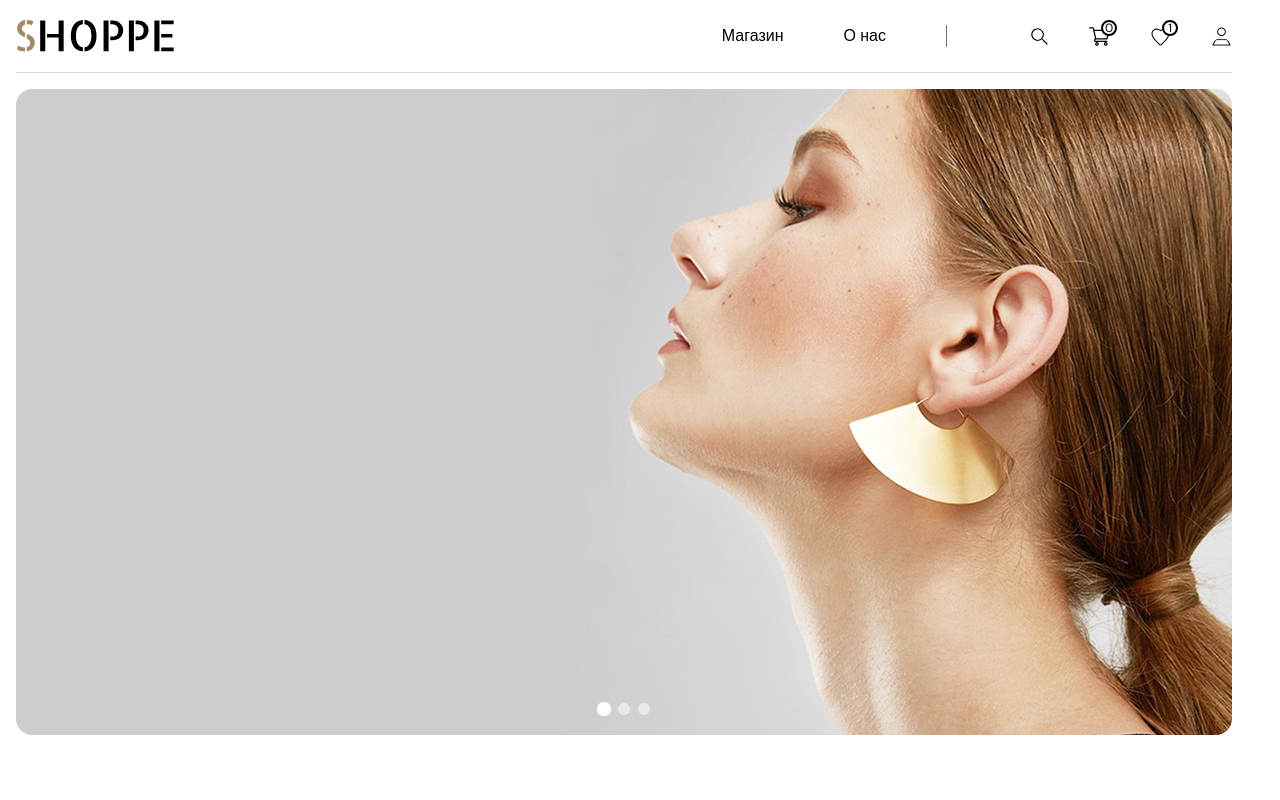
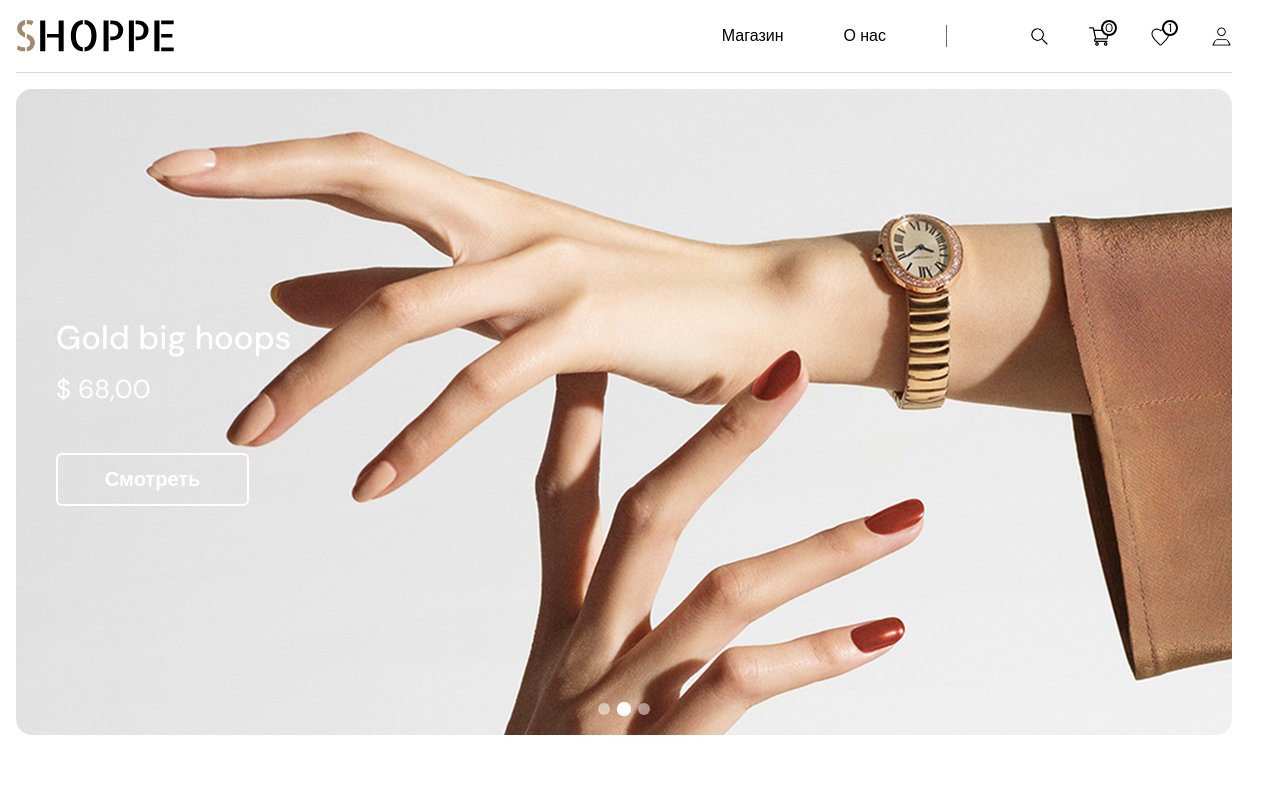
Before and after one commit to ministrov/shoppe-ecommerce-next, a Next.js app: page / in a window 1280 px wide. Shown: the top 800 px of the page. Built offline with nearby package versions, Linux system fonts and the light colour scheme; no server answers.

Commit message:
feat: end up operating on creating a carousel images realisation

```diff
--- a/app/page.module.css
+++ b/app/page.module.css
@@ -17,7 +17,7 @@
   margin-bottom: 40px;
 }
 
-.header h2 {
+.header h3 {
   font-size: 33px;
   font-weight: 500;
   line-height: 39px;
--- a/components/carousel/Carousel.module.css
+++ b/components/carousel/Carousel.module.css
@@ -21,6 +21,46 @@
   height: 100%;
   opacity: 0;
   transition: opacity 0.5s ease-in-out;
+}
+
+.text {
+  position: absolute;
+  top: 50%;
+  left: 0;
+  transform: translate(0, -50%);
+  padding-left: 40px;
+}
+
+.title {
+  margin-bottom: 16px;
+  font-weight: 500;
+  font-size: 33px;
+  line-height: 39px;
+  color: var(--white);
+}
+
+.price {
+  display: inline-block;
+  margin-bottom: 48px;
+  font-family: var(--font);
+  font-size: 26px;
+  line-height: 32px;
+  color: var(--white);
+}
+
+.link {
+  display: block;
+  width: 193px;
+  height: 53px;
+  padding-top: 14px;
+  padding-bottom: 14px;
+  font-weight: 700;
+  font-size: 20px;
+  line-height: 20px;
+  text-align: center;
+  color: var(--white);
+  border-radius: 6px;
+  border: 2px solid var(--white);
 }
 
 .slide.active {
--- a/components/carousel/Carousel.tsx
+++ b/components/carousel/Carousel.tsx
@@ -1,13 +1,11 @@
 import Image from 'next/image';
+import Link from 'next/link';
 import { useState, useEffect, useCallback } from 'react';
 import { CarouselProps } from './Carousel.interface';
 import styles from './Carousel.module.css';
 
 export const Carousel = ({ images, autoPlayInterval = 5000 }: CarouselProps) => {
   const [currentSlide, setCurrentSlide] = useState<number>(0);
-
-  console.log(currentSlide);
-  console.log(autoPlayInterval);
 
   // Функция для перехода к следующему слайду
   const nextSlide = useCallback(() => {
@@ -23,10 +21,10 @@ export const Carousel = ({ images, autoPlayInterval = 5000 }: CarouselProps) =>
   useEffect(() => { }, []);
 
   // Автоматическое переключение слайдов
-  // useEffect(() => {
-  //   const interval = setInterval(nextSlide, autoPlayInterval);
-  //   return () => clearInterval(interval);
-  // }, [autoPlayInterval, images.length, nextSlide]);
+  useEffect(() => {
+    const interval = setInterval(nextSlide, autoPlayInterval);
+    return () => clearInterval(interval);
+  }, [autoPlayInterval, images.length, nextSlide]);
   return (
     <div className={styles.carousel}>
       <div className={styles.slidesContainer}>
@@ -44,7 +42,10 @@ export const Carousel = ({ images, autoPlayInterval = 5000 }: CarouselProps) =>
             />
 
             <div className={styles.text}>
+              <p className={styles.title}>Gold big hoops</p>
+              <span className={styles.price}>$ 68,00</span>
 
+              <Link className={styles.link} href={'/catalog'}>Смотреть</Link>
             </div>
           </div>
         ))}
```
